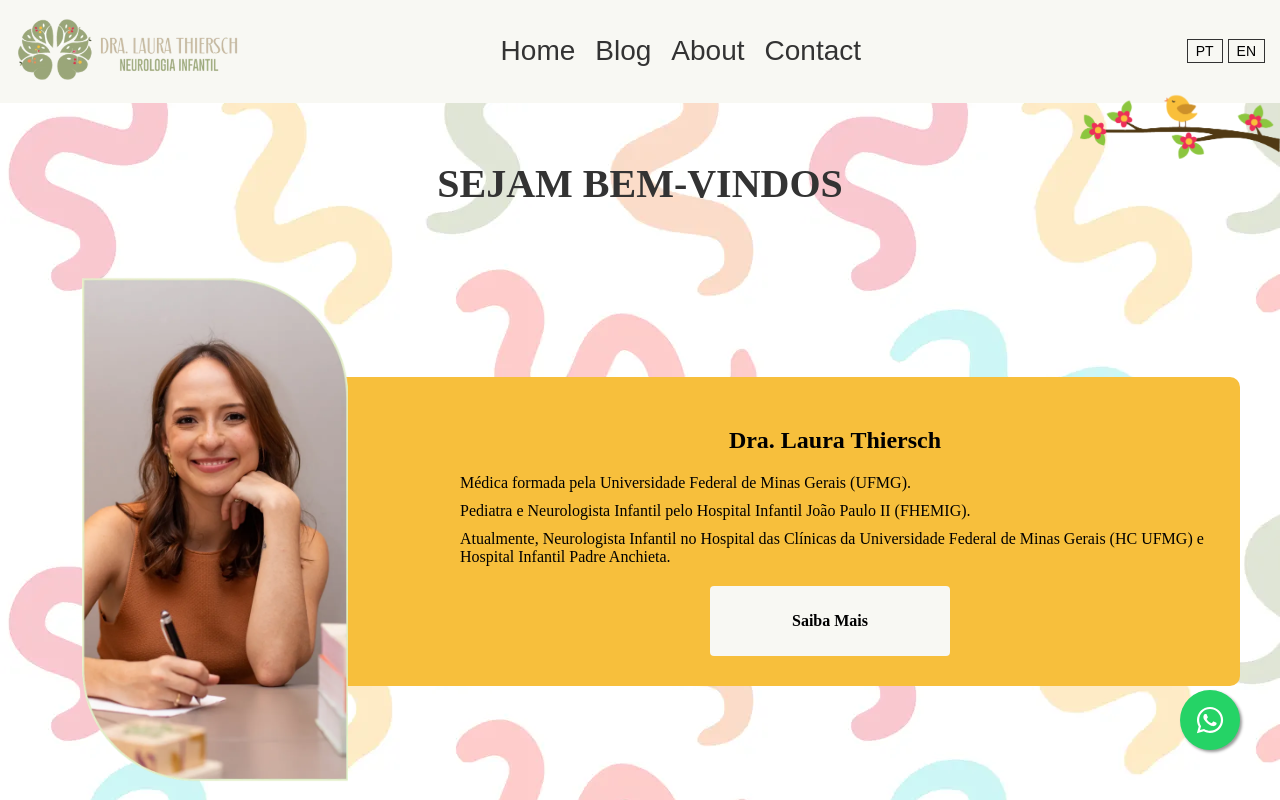
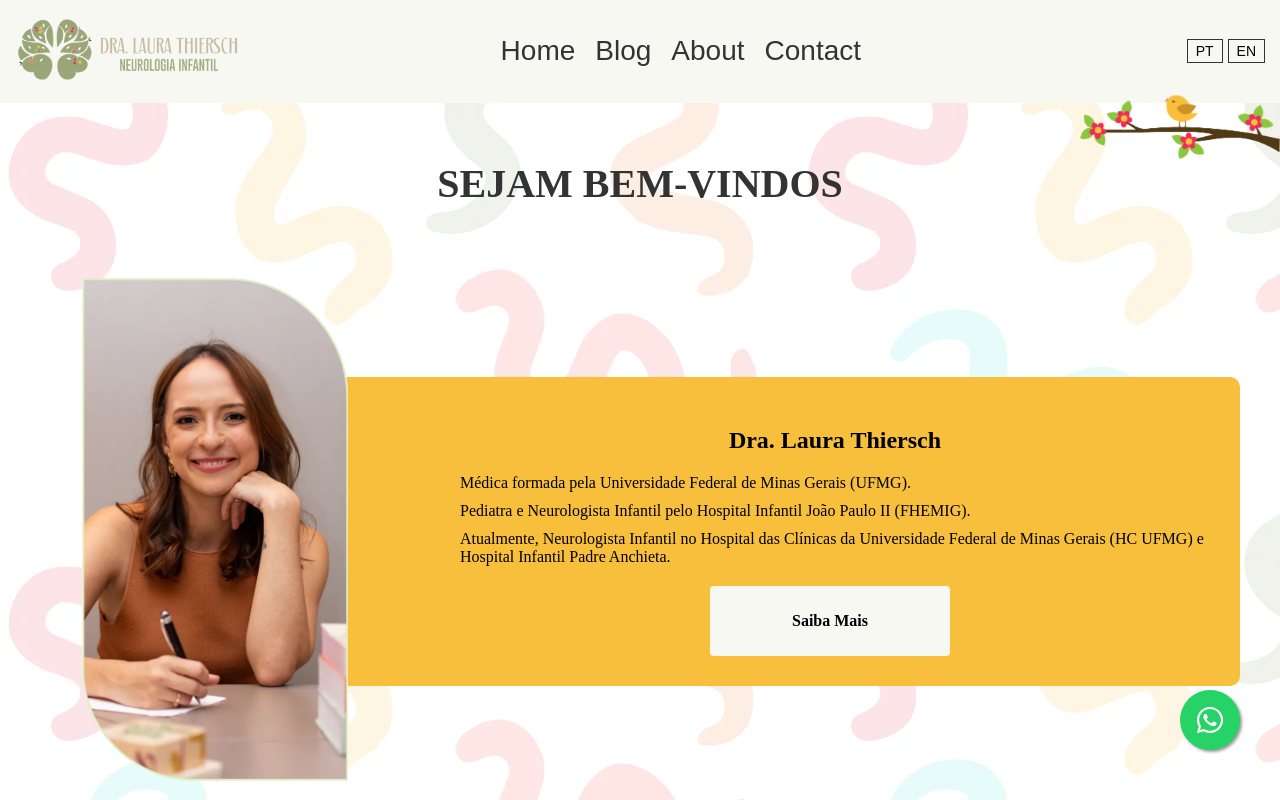
Before and after one commit to dianaCaldeira/site_laura, a React (Create React App) app: page / in a window 1280 px wide. Built offline with nearby package versions, Linux system fonts and the light colour scheme; a web font is replaced by a local one.

Commit message:
transparencia blackgroud

```diff
--- a/src/styles/global.css
+++ b/src/styles/global.css
@@ -16,11 +16,13 @@ html, body {
   height: 100%;
 }
 
-body:not(.home-page) { /* Aplica o fundo apenas nas páginas que não são a Home */
+body:not(.home-page) {
   background-image: url('../assets/optimized/backgroud-image.webp');
   background-size: auto;
   background-repeat: repeat;
   background-position: top left;
+  background-color: rgba(255, 255, 255, 0.5);
+  background-blend-mode: lighten;
 }
 
 .app {
@@ -42,7 +44,7 @@ body:not(.home-page) { /* Aplica o fundo apenas nas páginas que não são a Hom
   position: fixed;
   width: 60px;
   height: 60px;
-  bottom: 50px; /* Aumentado de 40px para 50px */
+  bottom: 50px;
   right: 40px;
   background-color: #25d366;
   color: #FFF;
```
